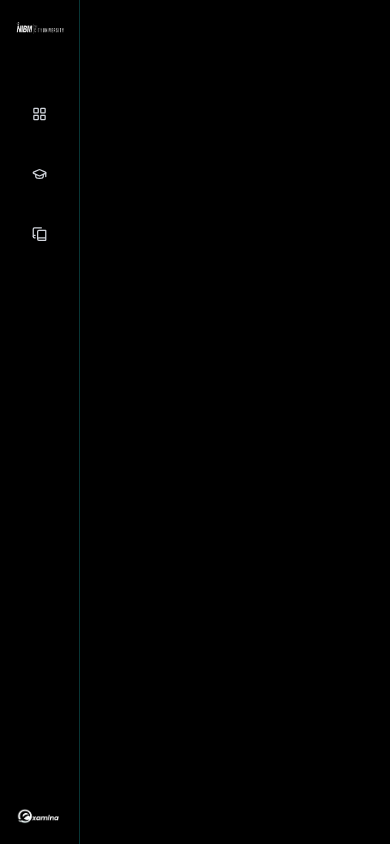
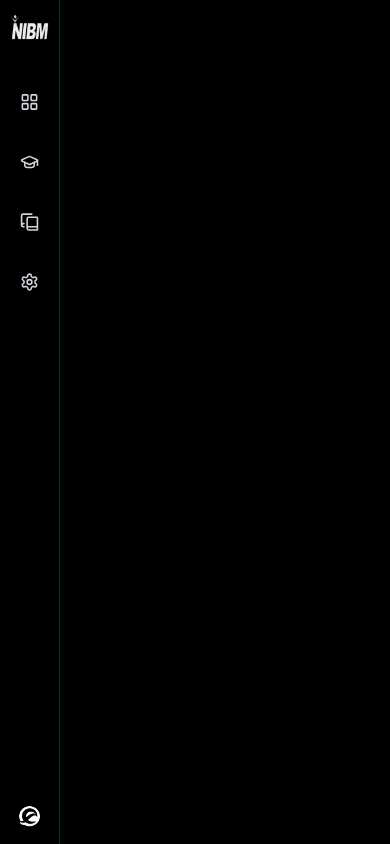
Before and after one commit to AgilWave/Examina-Frontend, a Next.js app: page /admin/sidebar in a window 390 px wide. Built offline with nearby package versions, Linux system fonts and the light colour scheme.

Commit message:
EXM-19 side bar fixes

```diff
--- a/components/admin/sidebar/sidebar.tsx
+++ b/components/admin/sidebar/sidebar.tsx
@@ -4,7 +4,9 @@ import { useState, useEffect } from 'react';
 import Link from 'next/link';
 import Image from 'next/image';
 import university from '@/public/imgs/unidashboard.png';
-import PowerdBy from '@/public/imgs/bottomlogo.png';
+import PoweredBy from '@/public/imgs/bottomlogo.png';
+import examinaMobile from '@/public/imgs/examinacrop.png'
+import NIBMCrop from '@/public/imgs/nibmcrop.png'
 import { usePathname } from 'next/navigation';
 import { LayoutGrid, Settings, BookCopy, GraduationCap } from 'lucide-react';
 
@@ -24,25 +26,35 @@ const Sidebar = () => {
   }, []);
 
   const menuItems = [
-    { name: 'Overview', icon: LayoutGrid, href: '/' },
+    { name: 'Overview', icon: LayoutGrid, href: '' },
     { name: 'Exams', icon: GraduationCap, href: '/exams' },
     { name: 'Reports', icon: BookCopy, href: '/reports' },
+    { name: 'Configurations', icon: Settings, href: '/config' },
   ];
 
   return (
     <aside
       className={`h-screen bg-black text-white flex flex-col justify-between border-r border-[#26FEFD36]
-        ${isMobile ? 'w-20' : 'w-64'}`}
+        ${isMobile ? 'w-15' : 'w-64'}`}
     >
       {/* Logo - Responsive */}
       <div className="flex justify-center w-full">
         <div
           className={`relative ${
             isMobile
-              ? 'w-12 h-10 mt-2'
+              ? 'w-10 h-10 mt-2'
               : 'w-40 h-20 md:w-48 md:h-24'
           }`}
         >
+          {isMobile ? (
+            <Image
+              src={NIBMCrop}
+              alt="Logo"
+              fill
+              className="object-contain"
+              priority
+            />
+          ) : (
             <Image
               src={university}
               alt="Logo"
@@ -50,11 +62,13 @@ const Sidebar = () => {
               className="object-contain"
               priority
             />
+          )}
         </div>
       </div>
 
+
       {/* Menu Items */}
-      <nav className="flex flex-col gap-4 mt-6 p-5">
+      <nav className="flex flex-col gap-4 mt-6 md:p-5 p-2">
         {!isMobile && <h3>Menu</h3>}
         {menuItems.map(({ name, icon: Icon, href }) => (
           <Link key={name} href={href}>
@@ -89,7 +103,7 @@ const Sidebar = () => {
               <p>Powered By</p>
             </div>
             <Image
-              src={PowerdBy}
+              src={PoweredBy}
               alt="Powered By Logo"
               fill
               className="w-16 h-8 object-contain"
@@ -100,7 +114,7 @@ const Sidebar = () => {
             className="relative w-12 h-6"
           >
             <Image
-              src={PowerdBy}
+              src={examinaMobile}
               alt="Powered By Logo"
               fill
               className="object-contain"
```
Also changed, not shown: public/imgs/examinacrop.png (added), public/imgs/nibmcrop.png (added). Lines whose indentation alone changed are shown as unchanged.
